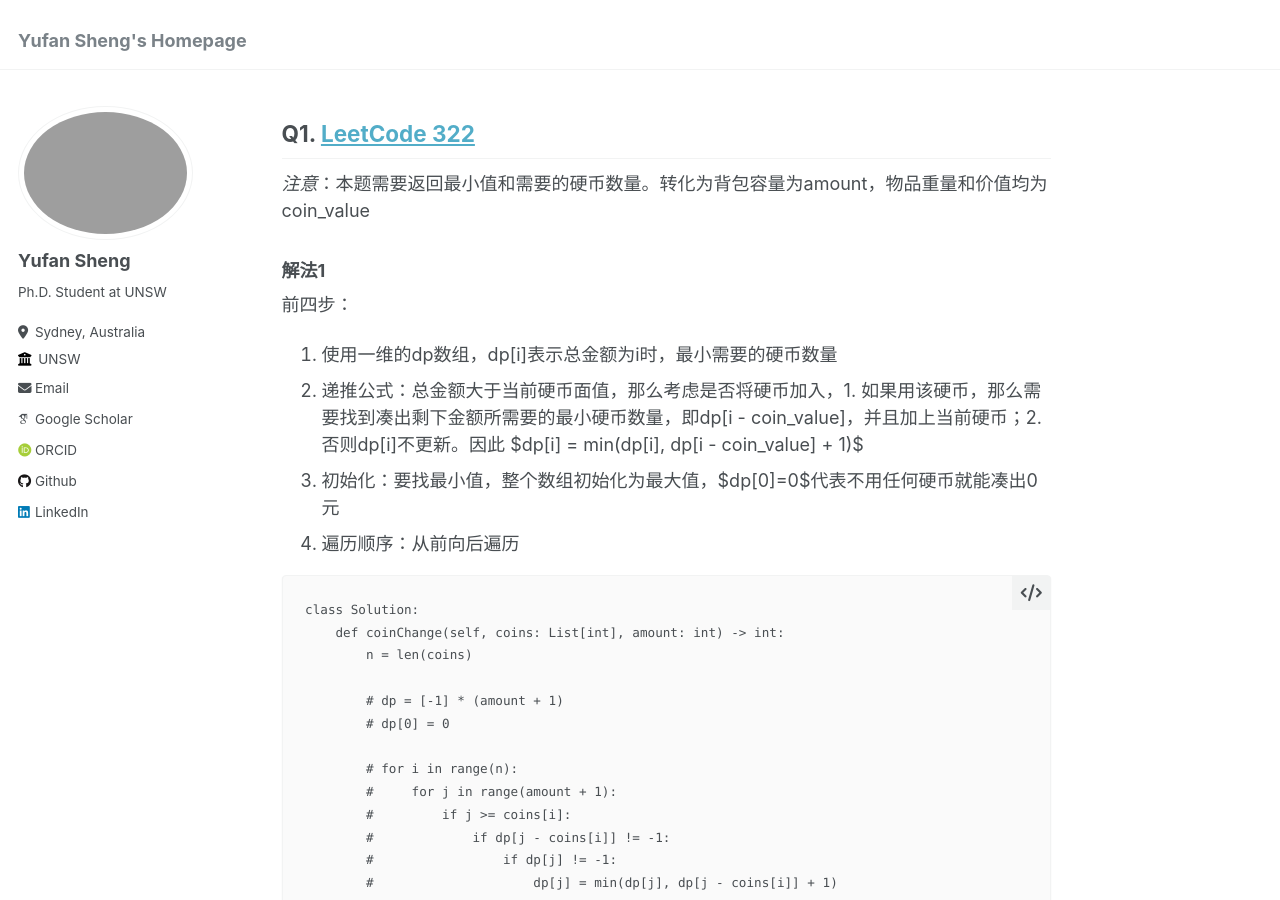
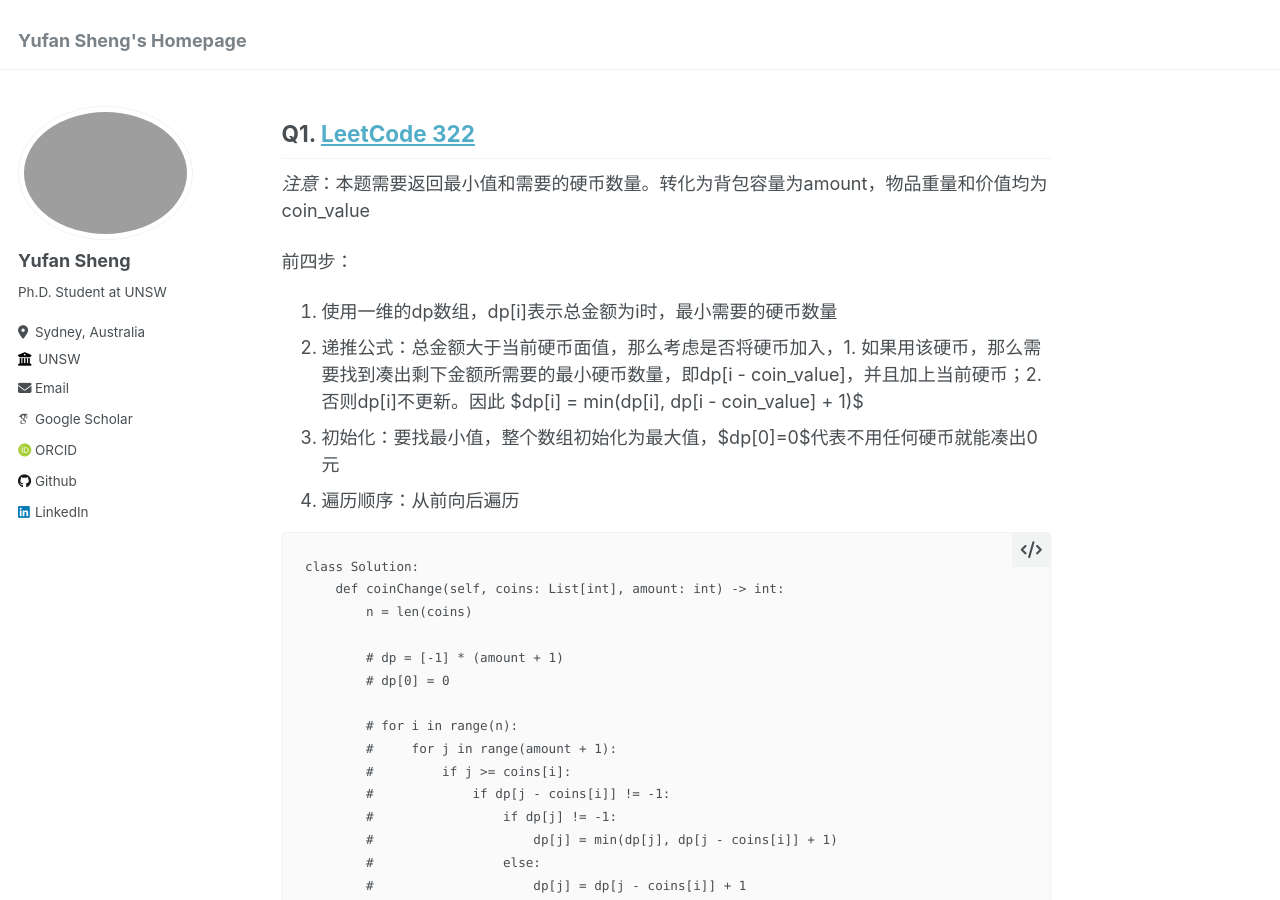
Before and after one commit to shengyufan/shengyufan.github.io, a Jekyll site: the page built from _posts/2024-10-08-blog.md, in a window 1280 px wide and 900 px high, scrolled down 473 px. Built offline with Jekyll 4.4.1, drawn with Linux system fonts in a browser that asks for light colours; some web fonts are replaced.

Commit message:
Update 2024-10-08-blog.md

```diff
--- a/_posts/2024-10-08-blog.md
+++ b/_posts/2024-10-08-blog.md
@@ -21,7 +21,6 @@ tags:
 
 *注意*：本题需要返回最小值和需要的硬币数量。转化为背包容量为amount，物品重量和价值均为coin_value
 
-### 解法1
 前四步：
 1. 使用一维的dp数组，dp[i]表示总金额为i时，最小需要的硬币数量
 2. 递推公式：总金额大于当前硬币面值，那么考虑是否将硬币加入，1. 如果用该硬币，那么需要找到凑出剩下金额所需要的最小硬币数量，即dp[i - coin_value]，并且加上当前硬币；2. 否则dp[i]不更新。因此 $dp[i] = min(dp[i], dp[i - coin\_value] + 1)$
```
